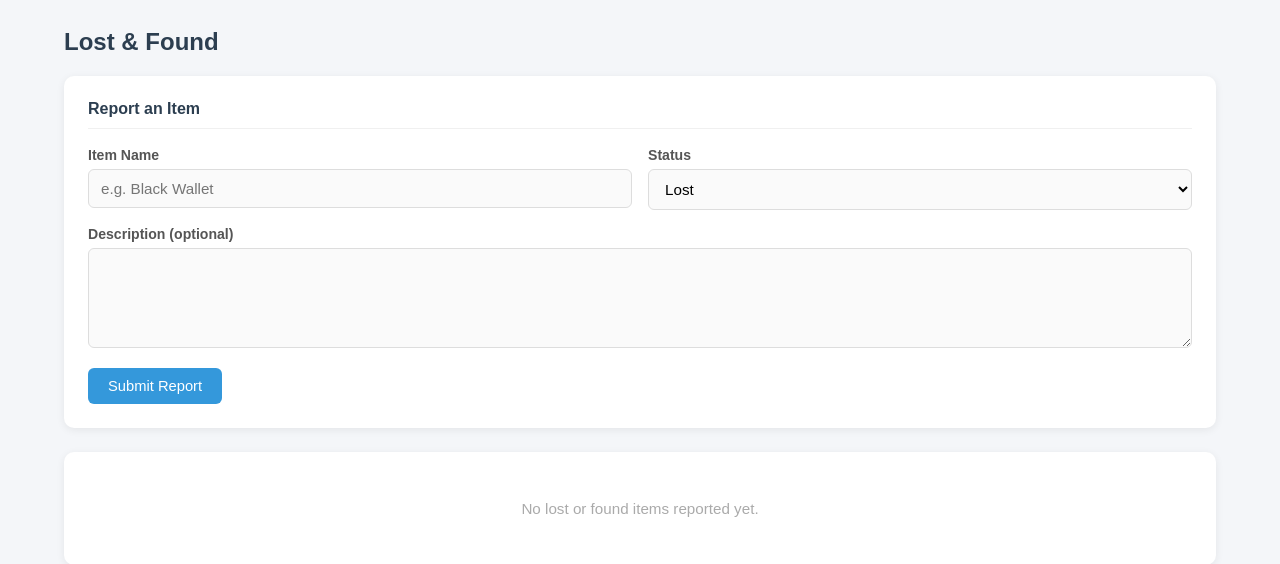
After one commit to SayonBiswas/Student_Management_Website, a Python web app: template frontend/templates/lost_found.html in a window 1280 px wide. The commit adds this page. Shown: the top 564 px of the page. Run offline with Jinja, Linux system fonts and the light colour scheme; the template is opened without the code that fills it, so the values that code supplies are empty.

Commit message:
Inserted a new feature of lost and found in the website

```diff
--- a/backend/main.py
+++ b/backend/main.py
@@ -8,6 +8,7 @@ from slowapi.errors import RateLimitExceeded
 
 from backend.database import connect_db, disconnect_db
 from backend.routers import auth, students, marks, feedback, analytics
+from backend.routers import lost_found
 
 limiter = Limiter(key_func=get_remote_address)
 
@@ -29,6 +30,7 @@ app.include_router(students.router)
 app.include_router(marks.router)
 app.include_router(feedback.router)
 app.include_router(analytics.router)
+app.include_router(lost_found.router)
 
 @app.get("/")
 async def root():
--- a/frontend/templates/base.html
+++ b/frontend/templates/base.html
@@ -15,6 +15,7 @@
         <a href="/dashboard">Dashboard</a>
         <a href="/analytics">Analytics</a>
         <a href="/feedback">Feedback</a>
+        <a href="/lost-found">Lost & Found</a>
         <span class="nav-user">👤 {{ user.username }} ({{ user.role }})</span>
         <a href="/logout" class="btn-logout">Logout</a>
     </div>
--- /dev/null
+++ b/frontend/templates/lost_found.html
@@ -0,0 +1,104 @@
+{% extends "base.html" %}
+{% block content %}
+
+<div class="page-header">
+    <h2>Lost & Found</h2>
+</div>
+
+<!-- Report Item Form -->
+<div class="form-card">
+    <h4>Report an Item</h4>
+    <form method="POST" action="/lost-found">
+        <div class="form-row">
+            <div class="form-group">
+                <label>Item Name</label>
+                <input type="text" name="item_name" placeholder="e.g. Black Wallet" required/>
+            </div>
+            <div class="form-group">
+                <label>Status</label>
+                <select name="status" required>
+                    <option value="lost">Lost</option>
+                    <option value="found">Found</option>
+                </select>
+            </div>
+        </div>
+        <div class="form-group">
+            <label>Description (optional)</label>
+            <textarea name="description" rows="3"
+                placeholder="Describe the item, where it was lost/found...">
+            </textarea>
+        </div>
+        <button type="submit" class="btn btn-primary">Submit Report</button>
+    </form>
+</div>
+
+<!-- Items List -->
+{% if items %}
+<div class="form-card" style="margin-top: 24px;">
+    <h4>All Reports</h4>
+    <div class="table-wrapper">
+        <table class="data-table">
+            <thead>
+                <tr>
+                    <th>Item Name</th>
+                    <th>Description</th>
+                    <th>Status</th>
+                    <th>Reported By</th>
+                    <th>Date</th>
+                    {% if user.role in ("admin", "teacher") %}
+                    <th>Actions</th>
+                    {% endif %}
+                </tr>
+            </thead>
+            <tbody>
+                {% for item in items %}
+                <tr>
+                    <td><strong>{{ item.item_name }}</strong></td>
+                    <td style="font-size: 0.85rem; color: #555; max-width: 250px;">
+                        {{ item.description or "No description provided." }}
+                    </td>
+                    <td>
+                        <span class="badge
+                            {% if item.status == 'found' %}badge-green
+                            {% else %}badge-red{% endif %}">
+                            {{ item.status | upper }}
+                        </span>
+                    </td>
+                    <td>{{ item.reported_by_name or "Unknown" }}</td>
+                    <td style="font-size: 0.82rem; color: #888;">
+                        {{ item.created_at.strftime('%d %b %Y') if item.created_at else "N/A" }}
+                    </td>
+                    {% if user.role in ("admin", "teacher") %}
+                    <td>
+                        <div style="display: flex; gap: 6px;">
+                            {% if item.status == "lost" %}
+                            <form method="POST" action="/lost-found/{{ item.id }}/resolve">
+                                <button type="submit" class="btn btn-sm btn-success">
+                                    Mark Found
+                                </button>
+                            </form>
+                            {% endif %}
+                            {% if user.role == "admin" %}
+                            <form method="POST" action="/lost-found/{{ item.id }}/delete">
+                                <button type="submit" class="btn btn-sm btn-danger"
+                                    onclick="return confirm('Delete this report?')">
+                                    Delete
+                                </button>
+                            </form>
+                            {% endif %}
+                        </div>
+                    </td>
+                    {% endif %}
+                </tr>
+                {% endfor %}
+            </tbody>
+        </table>
+    </div>
+</div>
+{% else %}
+<div class="empty-state" style="margin-top: 24px;">
+    <p>No lost or found items reported yet.</p>
+</div>
+{% endif %}
+
+{% endblock %}
```
Also changed, not shown: backend/routers/lost_found.py (added, +82 -0 lines), frontend/static/css/style.css (+31 -0 lines).
